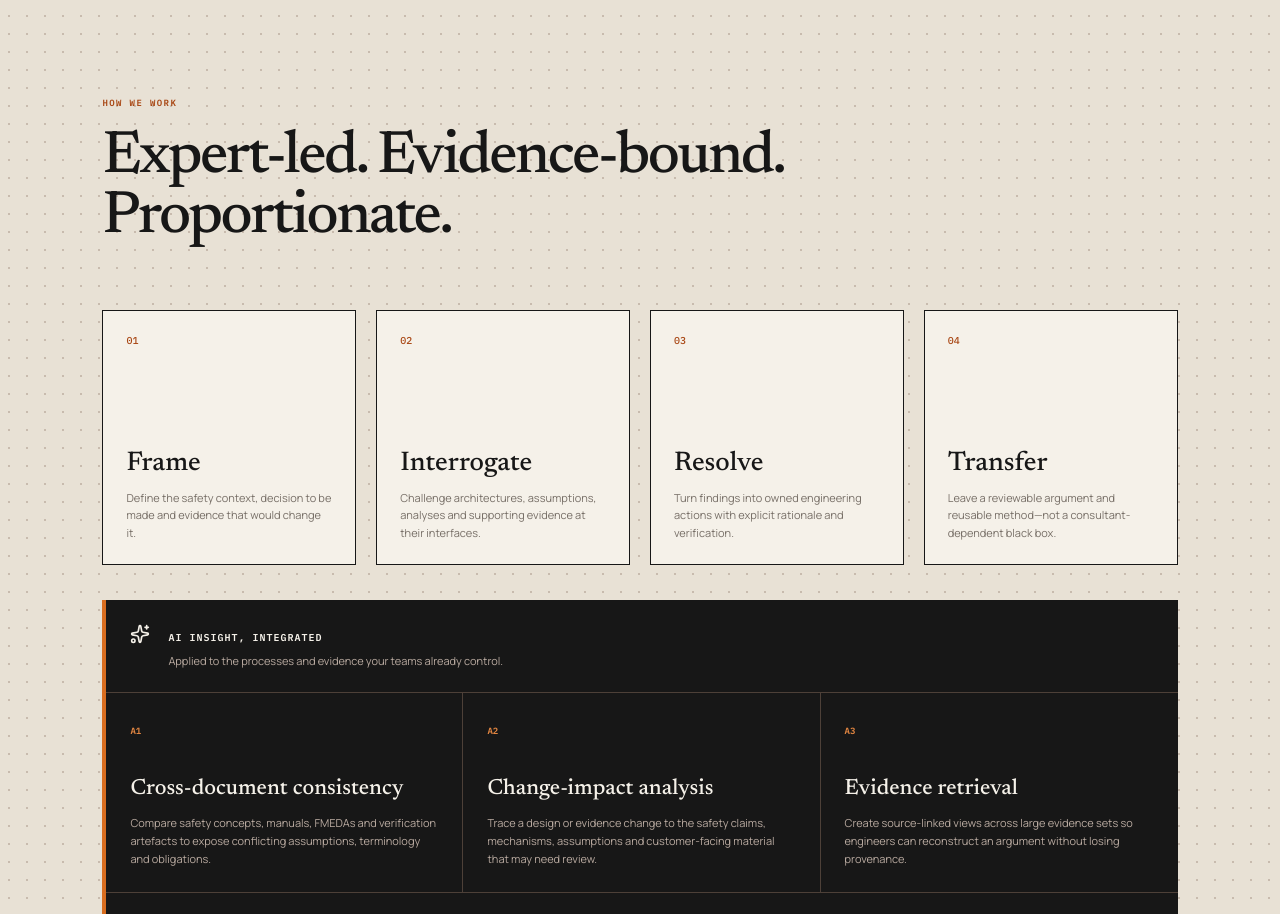
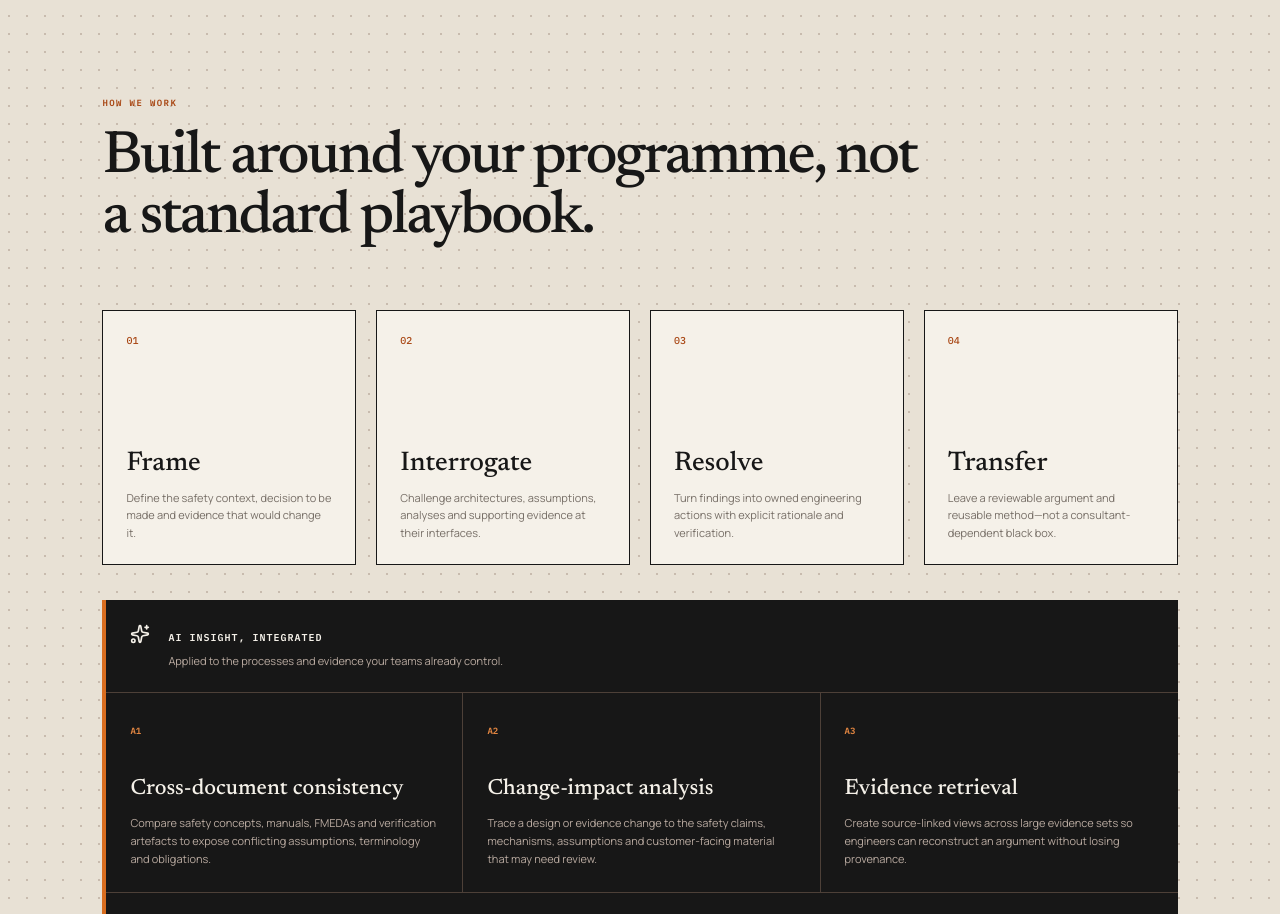
Before and after one commit to aaronrowland/FuSaAI, a React (Vite) app: page / in a window 1280 px wide. Shown: the part 2080-2994 px from the top of the page. Built offline with nearby package versions, Linux system fonts and the light colour scheme.

Commit message:
Refine consultancy approach heading

```diff
--- a/src/main.jsx
+++ b/src/main.jsx
@@ -370,7 +370,7 @@ function HomePage({ openInsights }) {
       </section>
 
       <section className="approach" id="approach">
-        <SectionTitle eyebrow="How we work" title="Expert-led. Evidence-bound. Proportionate." />
+        <SectionTitle eyebrow="How we work" title="Built around your programme, not a standard playbook." />
         <div className="approach-grid">
           {[
             ['01', 'Frame', 'Define the safety context, decision to be made and evidence that would change it.'],
```
